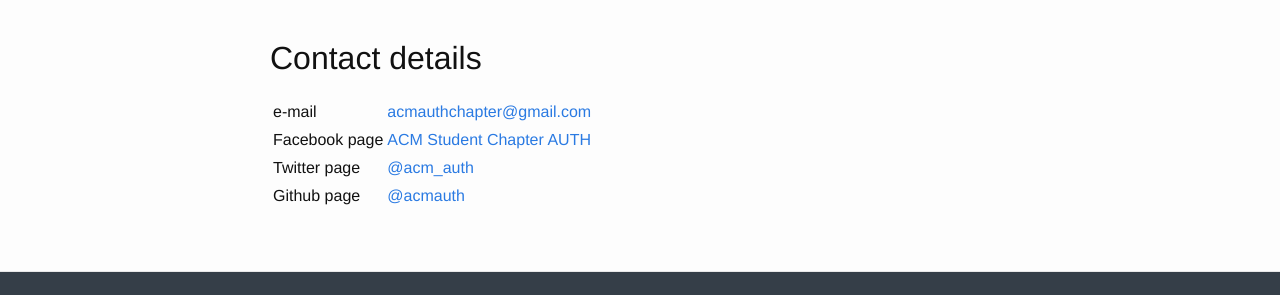
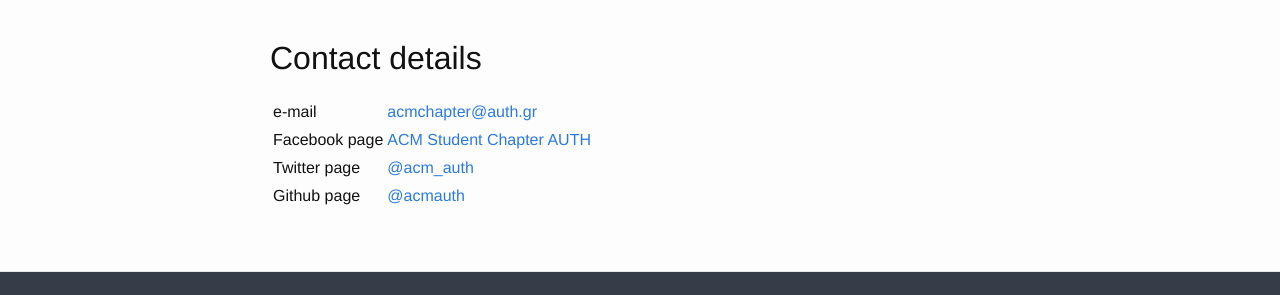
Before and after one commit to stevelaskaridis/acmauth.github.io, a Jekyll site: the page built from contact.md, in a window 1280 px wide. Shown: the part 451-746 px from the top of the page. Built offline with Jekyll 4.4.1, drawn with Linux system fonts in a browser that asks for light colours.

Commit message:
Change e-mail to new AUTh alias

```diff
--- a/contact.md
+++ b/contact.md
@@ -8,7 +8,7 @@
 
 ## Contact details
 
-|e-mail|[acmauthchapter@gmail.com](mailto:acmauthchapter@gmail.com)|
+|e-mail|[acmchapter@auth.gr](mailto:acmchapter@auth.gr)|
 |Facebook page|[ACM Student Chapter AUTH](https://www.facebook.com/acmauth/?ref=aymt_homepage_panel)|
 |Twitter page|[@acm_auth](https://twitter.com/acm_auth)|
 |Github page|[@acmauth](https://github.com/acmauth)|
```
